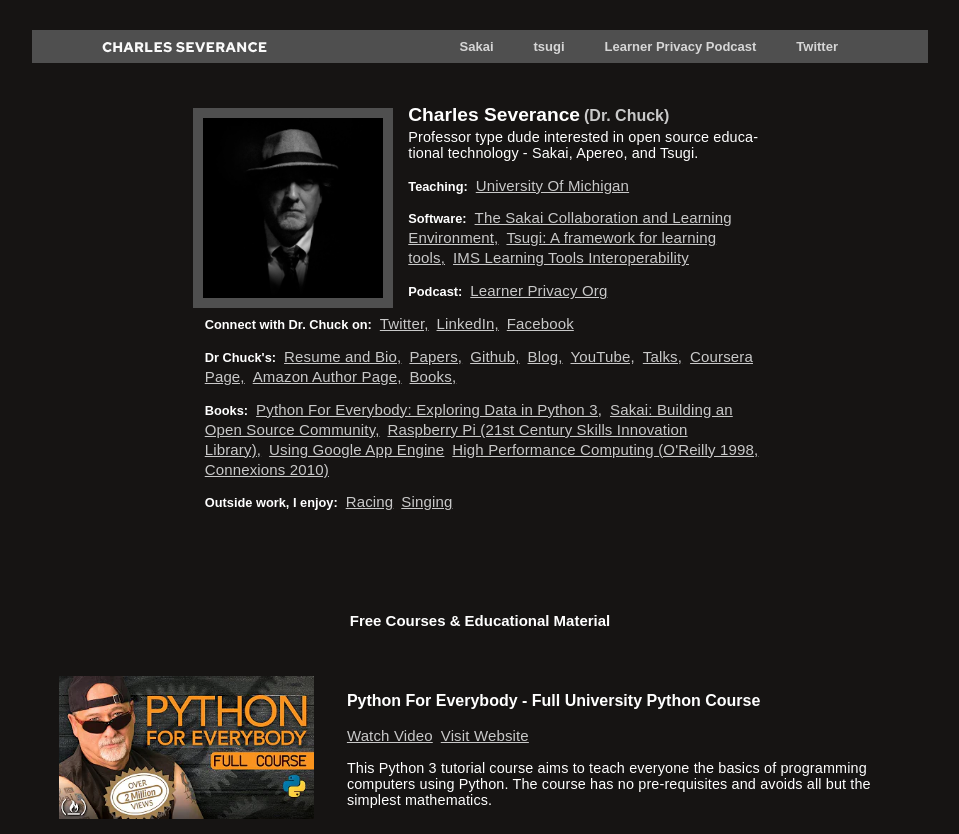
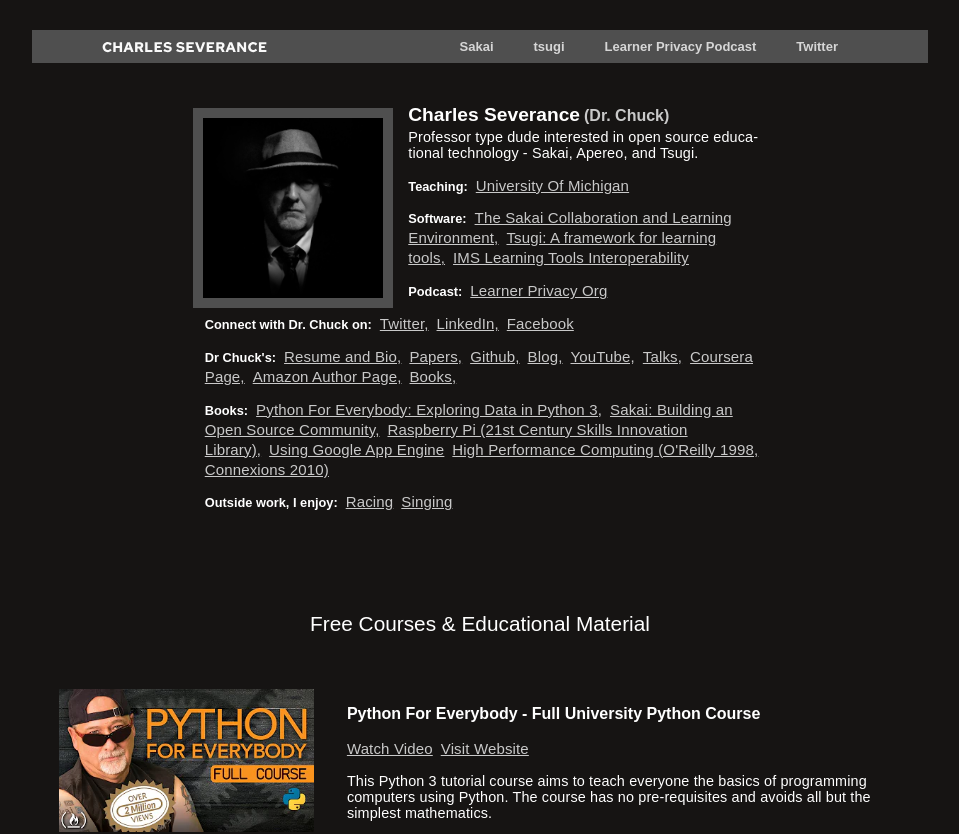
Before and after one commit to kunaljaykam/ReactEZ-template, a React (Create React App) app: page / in a window 1280 px wide. Shown: the top 834 px of the page, without its empty margins (160-1119 px from the left). Built offline with nearby package versions, Linux system fonts and the light colour scheme; a web font is replaced by a local one.

Commit message:
change font size -looks better

```diff
--- a/src/containers/contents/Contents.js
+++ b/src/containers/contents/Contents.js
@@ -8,7 +8,7 @@
     return (
       <div className="contents">
         <div className="content-header">
-          <h3>{contents.title}</h3>
+          <p>{contents.title}</p>
         </div>
 
         <div className="content-container">
--- a/src/containers/contents/Contents.scss
+++ b/src/containers/contents/Contents.scss
@@ -4,7 +4,7 @@
 
 .content-header {
   text-align: center;
-  font-weight: 900;
-  font-size: 0.8rem;
+  font-weight: 500 !important;
+  font-size: 1.3rem;
   padding-bottom: 1rem;
 }
```
